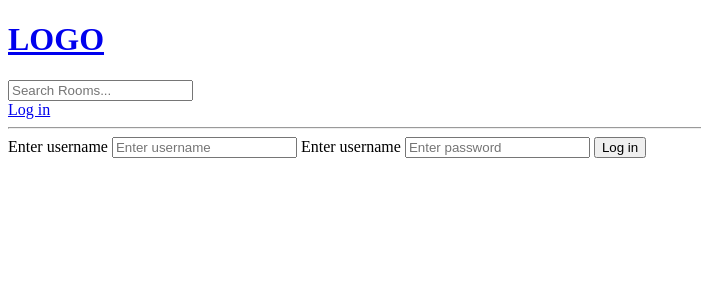
After one commit to ziemowitprzebitkowski/django-project, a Django app: page /login/ in a window 1280 px wide. The commit adds this page. Shown: the top 300 px of the page, without its empty margins (0-701 px from the left). Run offline with Django 3.2, Linux system fonts and the light colour scheme.

Commit message:
[user-login] add user authentication engine

```diff
--- a/chat-project/base/templates/base/home.html
+++ b/chat-project/base/templates/base/home.html
@@ -22,7 +22,9 @@
     </div>
     <div>
         <h5>{{room_count}} rooms available</h5>
-        <a href="{% url 'create-room' %}">Create room</a>
+        <p>
+            <a href="{% url 'create-room' %}">Create room</a>
+        </p>
         <div>
             {% for room in rooms %}
                 <div>
--- /dev/null
+++ b/chat-project/base/templates/base/login_register.html
@@ -0,0 +1,19 @@
+{% extends 'main.html' %}
+
+{% block content %}
+
+<div>
+    <form method="POST">
+        {% csrf_token %}
+
+        <label for="username">Enter username</label>
+        <input type="text" name="username" placeholder="Enter username">
+
+        <label for="password">Enter username</label>
+        <input type="password" name="password" placeholder="Enter password">
+
+        <input type="submit" value="Log in">
+    </form>
+</div>
+
+{% endblock content %}
--- a/chat-project/base/urls.py
+++ b/chat-project/base/urls.py
@@ -4,6 +4,8 @@ from . import views
 
 urlpatterns = [
     path('', views.home, name='home'),
+    path('login/', views.loginPage, name='login'),
+    path('logout/', views.logoutUser, name='logout'),
     path('room/<str:pk>', views.room, name='room'),
     path('create-room/', views.createRoom, name='create-room'),
     path('update-room/<str:pk>', views.updateRoom, name='update-room'),
--- a/chat-project/base/views.py
+++ b/chat-project/base/views.py
@@ -1,7 +1,37 @@
 from django.shortcuts import render, redirect
 from django.db.models import Q
+from django.contrib.auth.models import User
+from django.contrib.auth import authenticate, login, logout
+from django.contrib import messages
 from .models import Room, Topic
 from .forms import RoomForm
+
+
+def loginPage(request):
+    if request.method == 'POST':
+        username = request.POST.get('username')
+        password = request.POST.get('password')
+
+        try:
+            user = User.objects.get(username=username)
+        except:
+            messages.error(request, 'User does not exist')
+
+        user = authenticate(request, username=username, password=password)
+
+        if user is not None:
+            login(request, user)
+            return redirect('home')
+        else:
+            messages.error(request, 'Username or password does not exist')
+
+    context = {}
+    return render(request, 'base/login_register.html', context)
+
+
+def logoutUser(request):
+    logout(request)
+    return redirect('home')
 
 
 def home(request):
--- a/chat-project/templates/main.html
+++ b/chat-project/templates/main.html
@@ -5,10 +5,18 @@
     <title>Chat App</title>
 </head>
 <body>
-{% include 'navbar.html' %}
+    {% include 'navbar.html' %}
 
-{% block content %}
+    {% if messages %}
+    <ul class="messages">
+        {% for message in messages %}
+        <li>{{ message }}</li>
+        {% endfor %}
+    </ul>
+    {% endif %}
 
-{% endblock %}
+    {% block content %}
+
+    {% endblock %}
 </body>
 </html>
--- a/chat-project/templates/navbar.html
+++ b/chat-project/templates/navbar.html
@@ -6,4 +6,11 @@
     <input type="text" name="q" placeholder="Search Rooms..." />
 </form>
 
+{% if request.user.is_authenticated %}
+    <a href="{% url 'logout' %}">Log out</a>
+{% else %}
+    <a href="{% url 'login' %}">Log in</a>
+{% endif %}
+
+
 <hr>
```
Also changed, not shown: chat-project/db.sqlite3.
